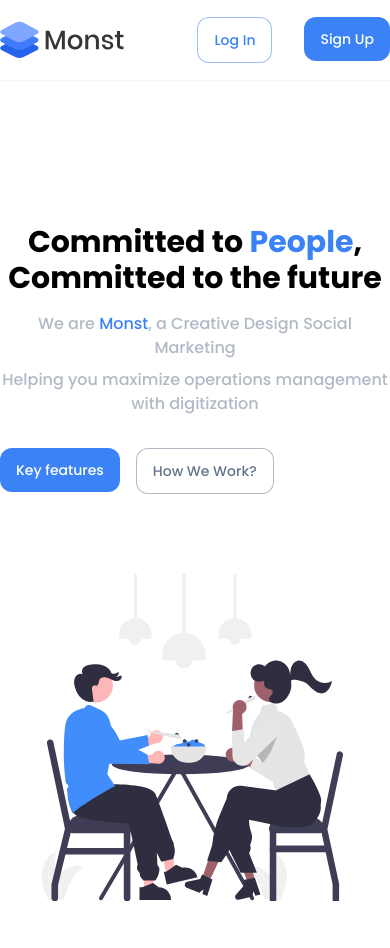
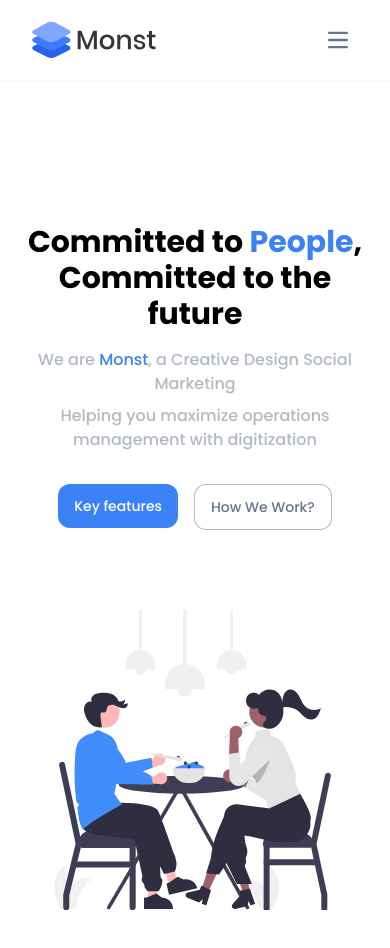
Before and after one commit to Sh4ke96/monst, a Next.js app: page / in a window 390 px wide. Shown: the top 948 px of the page. Built offline with nearby package versions, Linux system fonts and the light colour scheme.

Commit message:
add RWD for navbar and section hero in home-page

```diff
--- a/app/page.tsx
+++ b/app/page.tsx
@@ -22,7 +22,7 @@ export default function Home() {
                 <p className="mb-8 text-gray/50">
                   Helping you maximize operations management with digitization
                 </p>
-                <div className="flex gap-x-4">
+                <div className="flex justify-center lg:justify-normal gap-x-4">
                   <Button
                     type="button"
                     color="primary"
@@ -43,7 +43,7 @@ export default function Home() {
               </div>
             </div>
           </div>
-          <div className="w-full lg:w-1/2 px-3 lg:bg-lightGray mb-12 lg:mb-0 pb-10">
+          <div className="flex justify-center lg:justify-normal w-full lg:w-1/2 px-3 lg:bg-lightGray mb-12 lg:mb-0 pb-10">
             <Image
               src="/img/hero.svg"
               alt="people eating"
--- a/components/Navbar.tsx
+++ b/components/Navbar.tsx
@@ -7,7 +7,7 @@ const Navbar = () => {
   return (
     <header className="bg-transparent relative z-10 shadow-sm">
       <nav className="container h-20 flex items-center">
-        <div className="flex flex-wrap items-center justify-between py-4 gap-x-12 w-full">
+        <div className="flex items-center justify-between px-4 md:px-0 py-4 gap-x-12 w-full">
           <Link href="/" className="flex items-center">
             <Image
               src="/img/monst-logo.svg"
@@ -16,7 +16,31 @@ const Navbar = () => {
               height={40}
             />
           </Link>
-          <div className="flex md:order-2 gap-x-8">
+          <button
+            data-collapse-toggle="navbar-default"
+            type="button"
+            className="inline-flex items-center p-2 w-10 h-10 justify-center text-sm text-gray-500 rounded-lg lg:hidden hover:bg-gray-100 focus:outline-none focus:ring-2 focus:ring-gray-200 dark:text-gray-400 dark:hover:bg-gray-700 dark:focus:ring-gray-600"
+            aria-controls="navbar-default"
+            aria-expanded="false"
+          >
+            <span className="sr-only">Open main menu</span>
+            <svg
+              className="w-5 h-5"
+              aria-hidden="true"
+              xmlns="http://www.w3.org/2000/svg"
+              fill="none"
+              viewBox="0 0 17 14"
+            >
+              <path
+                stroke="currentColor"
+                stroke-linecap="round"
+                stroke-linejoin="round"
+                stroke-width="2"
+                d="M1 1h15M1 7h15M1 13h15"
+              />
+            </svg>
+          </button>
+          <div className="md:order-2 gap-x-8 hidden lg:flex">
             <Button
               type="button"
               color="secondary"
@@ -35,7 +59,7 @@ const Navbar = () => {
             </Button>
           </div>
           <div
-            className="items-center justify-between hidden w-full md:flex md:w-auto md:order-1"
+            className="items-center justify-between hidden w-full lg:flex lg:w-auto lg:order-1"
             id="navbar-sticky"
           >
             <ul className="flex flex-col p-4 md:p-0 mt-4 font-medium rounded-lg md:flex-row md:space-x-12 md:mt-0 md:border-0 md:bg-white">
--- a/tailwind.config.ts
+++ b/tailwind.config.ts
@@ -17,6 +17,10 @@ const config: Config = {
       },
       container: {
         center: true,
+        padding: {
+          DEFAULT: "1rem",
+          xl: "0rem",
+        },
       },
     },
   },
```
